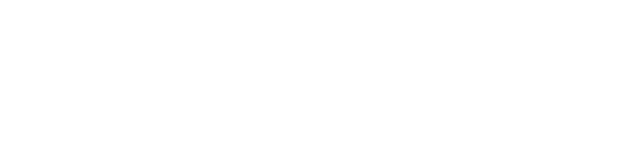
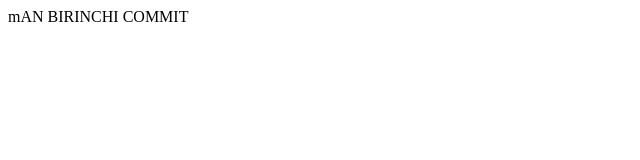
Before and after one commit to Nazarbeko/NPM, a website: page index.html in a window 1280 px wide. Shown: the whole page, without its empty margins (0-640 px from the left). Drawn offline with Linux system fonts and the light colour scheme.

Commit message:
BIRINCHI COMMIT

```diff
--- a/index.html
+++ b/index.html
@@ -7,6 +7,6 @@
   <title>Document</title>
 </head>
 <body>
-  <div> </div>
+  <div>mAN BIRINCHI COMMIT   </div>
 </body>
 </html>
```
